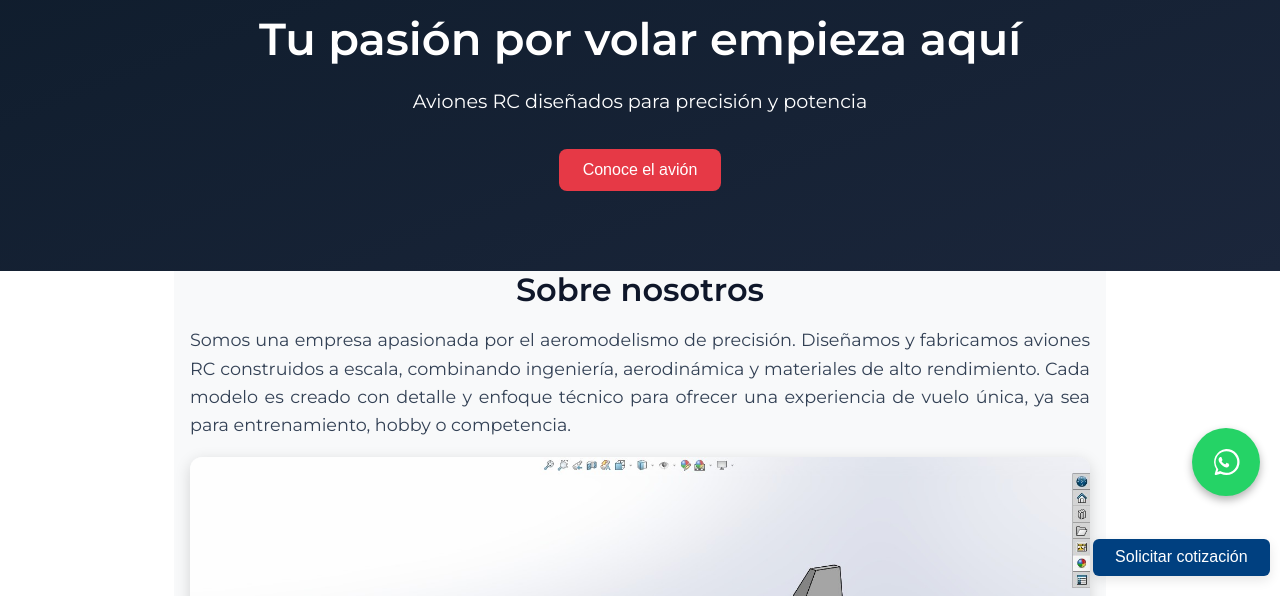
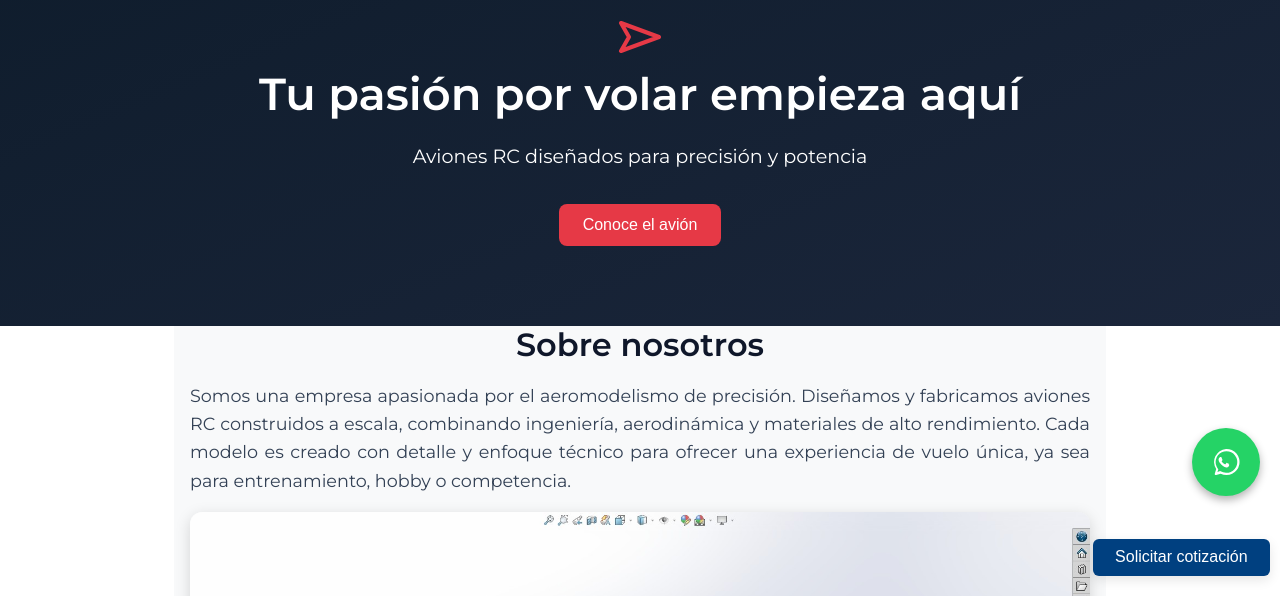
Before and after one commit to ARmen24-ux/aerocycle, a plain HTML site: page index.html in a window 1280 px wide. Shown: the part 204-800 px from the top of the page. Drawn offline with nearby package versions, Linux system fonts and the light colour scheme.

Commit message:
Update index.html

```diff
--- a/index.html
+++ b/index.html
@@ -20,12 +20,22 @@
 <body>
 
 <!-- 🔝 HERO SECTION -->
-<section class="hero" data-aos="fade-down" role="banner" aria-label="Sección principal de presentación">
-  <img src="img/logo.jpg" alt="Logo AeroCycle" class="logo" />
-  <h1>Tu pasión por volar empieza aquí</h1>
-  <p>Aviones RC diseñados para precisión y potencia</p>
-  <button class="btn-primary" type="button" aria-label="Conoce más sobre el avión">Conoce el avión</button>
+<section class="hero" role="banner" aria-label="Sección principal de presentación" data-aos="fade-down">
+  <div class="hero-overlay"></div>
+  <div class="hero-content">
+    <img src="img/logo.jpg" alt="Logo AeroCycle" class="logo" />
+
+    <!-- SVG decorativo avión pequeño -->
+    <svg class="icon-plane" xmlns="http://www.w3.org/2000/svg" width="48" height="48" fill="none" stroke="#e63946" stroke-width="2" stroke-linecap="round" stroke-linejoin="round" aria-hidden="true" focusable="false" viewBox="0 0 24 24">
+      <path d="M2.5 19l19-7-19-7 4 7-4 7z"/>
+    </svg>
+
+    <h1>Tu pasión por volar empieza aquí</h1>
+    <p>Aviones RC diseñados para precisión y potencia</p>
+    <button class="btn-primary" type="button" aria-label="Conoce más sobre el avión">Conoce el avión</button>
+  </div>
 </section>
+
 
 <!-- 👨‍🏭 SOBRE LA EMPRESA -->
 <section class="about container" data-aos="fade-up" aria-labelledby="about-title">
```
